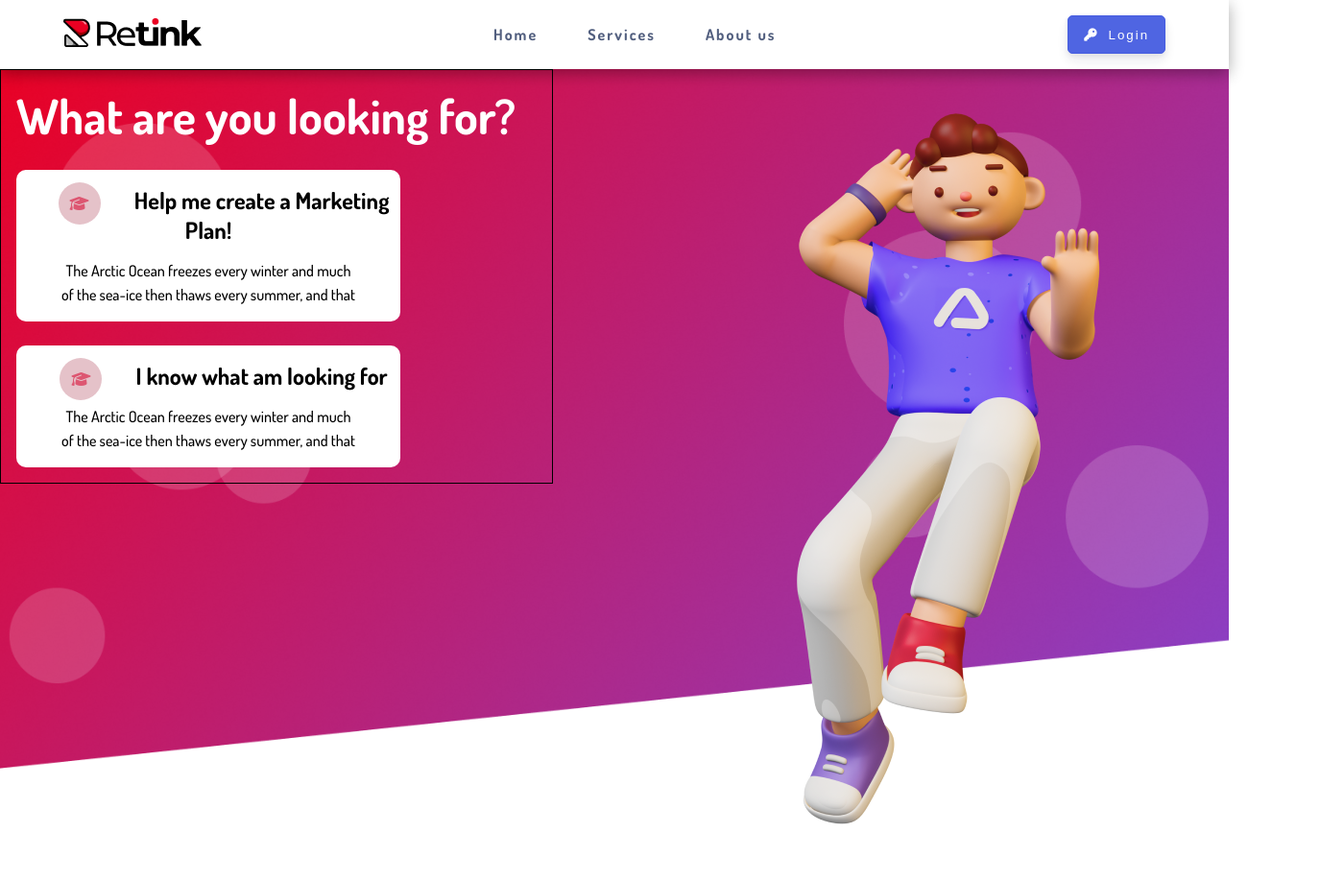
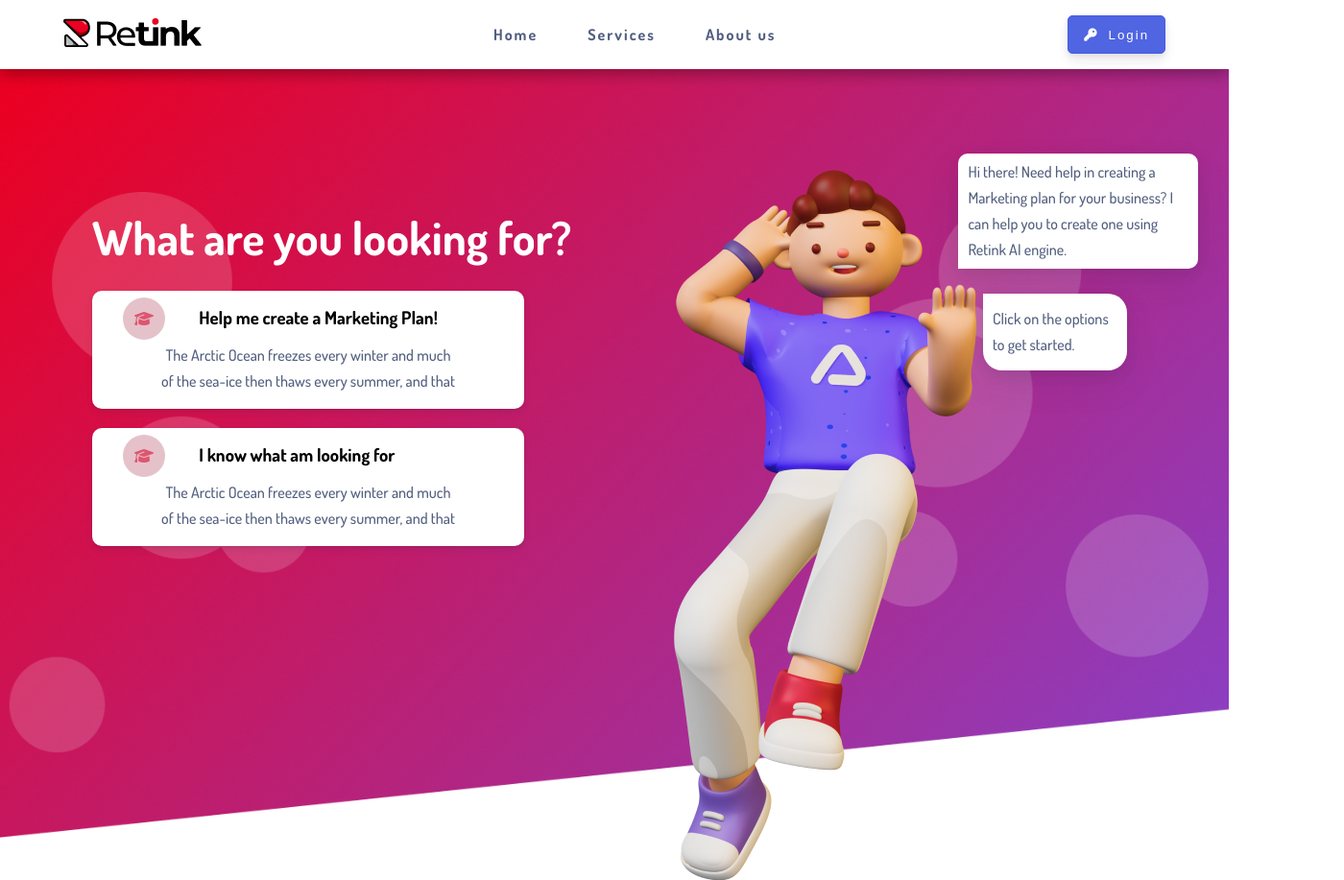
Before and after one commit to Brymmobaggins/TestMaster, a plain HTML site: page index.html in a window 1280 px wide. Shown: the top 917 px of the page at 96% size, 1400 px wide, since content can reach past the window. Drawn offline with Linux system fonts and the light colour scheme.

Commit message:
fix img width & height

```diff
--- a/index.html
+++ b/index.html
@@ -18,47 +18,48 @@
     <link rel="stylesheet" href="style.css" />
   </head>
   <body>
-    <!-- Navigation bar and header -->
-    <nav class="nav-bar">
+    <!-- Header and Naviagtion Bar -->
+    <header>
+      <nav id="nav-bar">
         <a class="logo">
           <img src="img/logo-wo-subtitle.png" alt="" />
         </a>
         <div class="nav-content">
           <ul>
-          <li><a href="#">Home</a></li>
-          <li><a href="#">Services</a></li>
-          <li><a href="#">About us</a></li>
+            <li><a href="#home">Home</a></li>
+            <li><a href="#services">Services</a></li>
+            <li><a href="#about">About us</a></li>
           </ul>
         </div>
         <div class="nav-btn">
           <button type=""><i class="fas fa-key"></i>Login</button>
         </div>
       </nav>
+    </header>
     <!-- end -->
 
-    <section>
-      <div class="background-image">
+    <main>
+      <section id="services">
+      <div class="background">
           <img src="img/Background.png" alt="" />
         </div>
-
-      <div class="main">
         <div class="row">
           <div class="column left">
             <h1>What are you looking for?</h1>
-            <div class="box one">
-              <div class="icon-header">
+            <div class="card one">
+            <div class="card-content">
               <a><i class="fas fa-graduation-cap"></i></a>
-                <h2>Help me create a Marketing Plan!</h2>
+              <h3>Help me create a Marketing Plan!</h3>
             </div>
             <p>
               The Arctic Ocean freezes every winter and much<br />
               of the sea-ice then thaws every summer, and that
             </p>
           </div>
-            <div class="box two">
-              <div class="icon-header">
+          <div class="card two">
+            <div class="card-content">
               <a><i class="fas fa-graduation-cap"></i></a>
-                <h2>I know what am looking for</h2>
+              <h3>I know what am looking for</h3>
             </div>
             <p>
               The Arctic Ocean freezes every winter and much<br />
@@ -66,16 +67,23 @@
             </p>
           </div>
         </div>
-
         <div class="column right">
-            <div class="animation">
-              <img src="img/Ikbal 3.png
-              " alt="">
+          <!-- <div class="animation"> -->
+            <img src="img/Ikbal 3.png" alt="">
+            </div>
+          <!-- </div> -->
+          <div class="chat box1">
+            <span>
+              Hi there! Need help in creating a Marketing plan for your business?
+              I can help you to create one using Retink AI engine.
+            </span>
+          </div>
+          <div class="chat box2">
+            <span>
+              Click on the options to get started.
+            </span>
           </div>
 
         </div>
-        </div>
-      </div>
-    </section>
   </body>
 </html>
--- a/style.css
+++ b/style.css
@@ -3,23 +3,29 @@
   padding: 0;
   box-sizing: border-box;
 }
+:root {
+  --ft-color: #525f7f;
+  --ft-family: "Dosis", sans-serif;
+}
+html {
+  scroll-behavior: smooth;
+}
 body {
   font-family: "Dosis", sans-serif;
-  /* width: 800px; */
-  /* height: 100vh; */
-  /* background: linear-gradient(119.77deg, #EA0022 1.67%, #754DE8 116.47%); */
-  /* left: 0;
-  top: 0;
-  position: absolute; */
+  /* background-image: url(img/Background.png); */
 }
+
 body::-webkit-scrollbar {
   display: none;
+}
+main {
+  position: relative;
 }
 
 ul li {
   list-style: none;
 }
-.nav-bar {
+#nav-bar {
   display: flex;
   align-items: center;
   justify-content: space-between;
@@ -28,7 +34,7 @@ ul li {
   box-shadow: 0px 5px 15px rgba(0, 0, 0, 0.33);
   padding: 1rem 1.5rem;
 }
-.nav-bar .logo {
+#nav-bar .logo {
   margin-left: 2.6rem;
 }
 .nav-content ul {
@@ -40,12 +46,13 @@ ul li {
   text-decoration: 0;
   margin: 0.625rem;
   padding: 0 1rem;
-  color: #525f7f;
+  color: var(--ft-color);
 }
 .fa-key {
   margin-right: 10px;
 }
 .nav-btn button {
+  display: inline-block;
   letter-spacing: 2px;
   margin-right: 2.6rem;
   height: 40px;
@@ -62,69 +69,114 @@ ul li {
 }
 button:hover {
   opacity: 1;
+  border: 1px solid var(--ft-color);
 }
-.background-image {
+.background {
   position: absolute;
+  top: 0;
+  left: 0;
   right: 0;
-  left: 0;
-  top: 0;
   z-index: -1;
 }
-.background-image img {
+.background img {
   width: 100%;
-  object-position: left;
   object-fit: cover;
+  object-position: center;
+}
+.row {
+  display: flex;
 }
 .column {
-  float: left;
+  flex: 50%;
 }
 .left {
-  width: 45%;
-  padding: 1rem ;
-  /* margin: 2rem; */
-  /* display: flex; */
-  justify-content: center;
-  border:1px solid black;
+  padding: 6rem;
 }
 .right {
-  width: 55%;
+  padding-left: 1rem;
 }
-.row:after {
-  content: "";
-  display: table;
-  clear: both;
-}
+
 h1 {
   color: #ffffff;
-  font-size: 50px;
-  font-weight: 900;
+  font-size: 48px;
+  font-weight: 800;
+  line-height: 27px;
+  display: flex;
+  width: 500px;
+  margin: 4rem 0 2.5rem 0rem;
+  padding: 2px 0px;
 }
-.box {
+.card {
   background-color: #ffffff;
   border-radius: 10px;
-  text-align: center;
-  margin-top: 25px;
-  width: 400px;
+  margin-top: 20px;
+  width: 450px;
+  box-shadow: 0px 4px 6px rgba(50, 50, 93, 0.11),
+    0px 1px 3px rgba(0, 0, 0, 0.08);
 }
-.icon-header {
+.card-content {
   padding-top: 1rem;
 }
-.icon-header a {
+.card-content a {
   background-color: #e5c2c9;
   color: #dd5671;
   border-radius: 50%;
   padding: 12px;
   margin: 1.5rem 2rem;
 }
-.icon-header h2 {
+.card-content h3 {
   display: inline;
   align-items: center;
   font-weight: 600;
 }
 p {
   font-size: 16px;
-  font-weight: 300;
   padding: 15px 5px;
   text-align: center;
-  line-height: 1.563rem;
+  line-height: 27px;
+  color: var(--ft-color);
 }
+.animation {
+  width: 150px;
+  height: 50px;
+  padding: 4rem;
+  background-color: #3d55df;
+}
+.column img {
+  object-fit: cover;
+  position: absolute;
+  left: 35%;
+  top: 10%;
+  bottom: 0%;
+}
+.chat {
+  display: flex;
+  align-items: center;
+  justify-content: center;
+  position: absolute;
+  background-color: #fff;
+  font-size: 16px;
+  color: var(--ft-color);
+  padding: 10px;
+  box-shadow: 0px 15px 35px rgba(50, 50, 93, 0.1),
+    0px 5px 15px rgba(0, 0, 0, 0.07);
+}
+.box1 {
+  border-radius: 10px 10px 10px 0px;
+  height: 120px;
+  width: 250px;
+  bottom: 65%;
+  left: 78%;
+}
+.box2 {
+  border-radius: 0px 20px 20px 20px;
+  height: 80px;
+  width: 150px;
+  bottom: 47%;
+  left: 80%;
+}
+.chat span {
+  font-weight: 400;
+  line-height: 27px;
+  font-weight: 400;
+}
```
Lines whose indentation alone changed are shown as unchanged.
